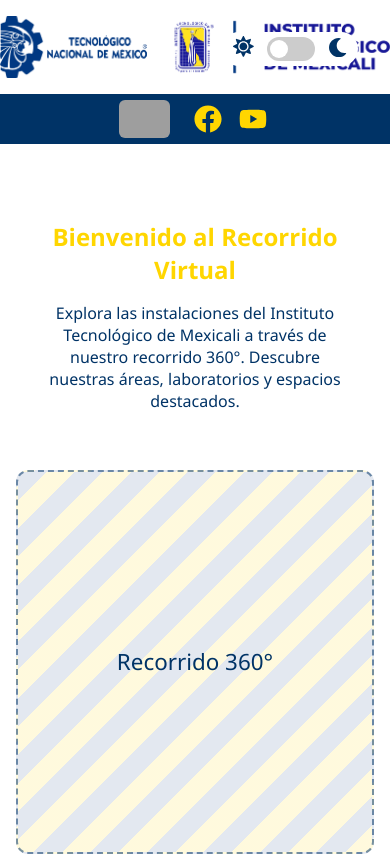
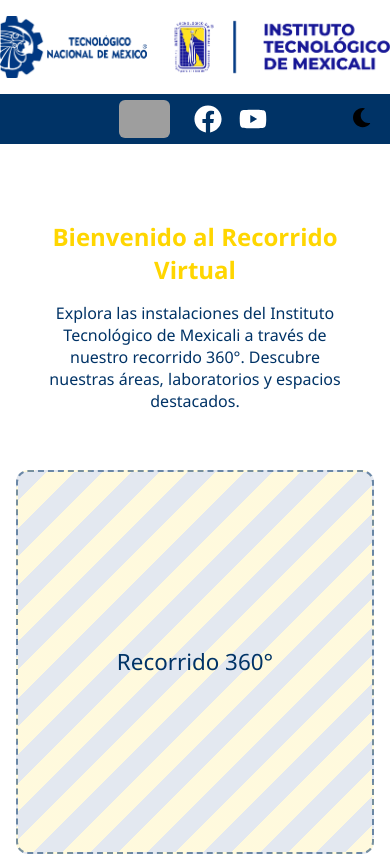
Before and after one commit to JazminHeredia/Recorrido360, a React (Create React App) app: page / in a window 390 px wide. Shown: the top 856 px of the page. Built offline with nearby package versions, Linux system fonts and the light colour scheme; grey boxes are pictures that could not be loaded.

Commit message:
web en movil

```diff
--- a/src/App.css
+++ b/src/App.css
@@ -1,4 +1,5 @@
 /* ...existing code... */
+/* Botón modo oscuro: posición absoluta en desktop, fija en móvil */
 .mode-switch-banner {
   position: absolute;
   top: 18px;
@@ -9,6 +10,32 @@
   padding: 0.2rem 0.7rem;
   display: flex;
   align-items: center;
+}
+
+@media (max-width: 700px) and (orientation: portrait) {
+  .itm-social-navbar {
+    display: flex;
+    align-items: center;
+    justify-content: space-between;
+    position: relative;
+    padding-right: 0.5rem;
+  }
+  .mode-switch-banner {
+    position: static;
+    margin: 0;
+    background: #fff;
+    box-shadow: 0 2px 12px #0002;
+    border-radius: 24px;
+    padding: 0.3rem 1rem;
+    z-index: 10;
+    width: fit-content;
+    order: 2;
+    /* En portrait móvil preferimos ocultarlo para evitar solapamiento */
+    display: none !important;
+  }
+  .itm-social-navbar > *:not(.mode-switch-banner) {
+    order: 1;
+  }
 }
 
 .mode-switch-banner .mode-icon {
@@ -105,6 +132,16 @@
   font-size: 1.5rem;
   text-decoration: none;
 }
+/* placeholder to help locate change */
+/* Force social icons (except the logo image link) to be white in all modes */
+.itm-social-navbar a:not(.itm-social-logo-link) {
+  color: #fff !important;
+}
+.itm-social-navbar a:not(.itm-social-logo-link) svg,
+.itm-social-navbar a:not(.itm-social-logo-link) .react-icon {
+  color: #fff !important;
+  fill: #fff !important;
+}
 .itm-social-navbar a:hover {
   background: #207952;
   color: #003366;
@@ -127,6 +164,10 @@
   .itm-social-navbar {
     gap: 0.7rem;
     padding: 0.3rem 0;
+    /* Necesario para posicionar de forma absoluta el switch móvil sin afectar el flujo */
+    position: relative;
+    /* Permitir que el switch posicionado absolutamente no quede recortado */
+    overflow: visible;
   }
   .itm-social-navbar a {
     width: 34px;
@@ -136,6 +177,147 @@
   .itm-social-logo-link img {
     height: 28px;
   }
+  /* Ocultar el switch del banner en móvil para evitar solapamiento */
+  .mode-switch-banner {
+    display: none;
+  }
+  /* Mostrar switch dentro del navbar (barra azul) en móvil
+     Lo posicionamos de forma absoluta para que no desplace a los demás elementos
+  */
+  .mode-switch-navbar-mobile {
+    display: flex;
+    align-items: center;
+    gap: 0.4rem;
+    position: absolute;
+  /* centrar verticalmente en el borde derecho del navbar -> posición intermedia en móvil */
+  top: 32%;
+    right: 12px;
+    transform: translateY(-50%);
+    background: transparent;
+    border-radius: 16px;
+    /* remove extra padding so the element centers with the social icons */
+    padding: 0;
+    height: 34px;
+    box-sizing: border-box;
+    box-shadow: none;
+    z-index: 15;
+    transition: top 0.12s ease, right 0.12s ease, transform 0.12s ease;
+  }
+}
+
+/* Mobile-only toggle button (moon/sun) replacing the checkbox switch */
+.mode-toggle-button {
+  display: inline-flex;
+  align-items: center;
+  justify-content: center;
+  width: 40px;
+  height: 40px;
+  background: transparent;
+  border: 0;
+  padding: 4px;
+  border-radius: 999px;
+  cursor: pointer;
+  color: inherit;
+}
+.mode-toggle-button:hover {
+  background: rgba(255,255,255,0.06);
+}
+.mode-toggle-button:focus {
+  outline: 2px solid #ffd60055;
+  outline-offset: 2px;
+}
+
+/* Ensure the mobile toggle button icon color adapts to light/dark modes */
+.mode-switch-navbar-mobile .mode-toggle-button .mode-icon {
+  color: #000;
+}
+.dark-mode .mode-switch-navbar-mobile .mode-toggle-button .mode-icon {
+  color: #fff;
+}
+
+/* Match the size and vertical alignment of the social icons on small screens */
+@media (max-width: 700px) {
+  .mode-toggle-button {
+    width: 34px;
+    height: 34px;
+    padding: 0;
+    margin: 0;
+    vertical-align: middle;
+  }
+  .mode-toggle-button .mode-icon {
+    display: inline-flex;
+    align-items: center;
+    justify-content: center;
+    font-size: 1.05rem;
+    line-height: 1;
+  }
+  /* ensure the container is vertically centered relative to navbar icons */
+  .mode-switch-navbar-mobile {
+    top: 32%;
+    transform: translateY(-50%);
+    right: 10px;
+  }
+}
+
+/* Slightly smaller on very narrow screens to avoid crowding */
+@media (max-width: 420px) {
+  .mode-toggle-button {
+    width: 32px;
+    height: 32px;
+  }
+}
+
+/* En pantallas mayores, la versión móvil del switch debe estar oculta */
+.mode-switch-navbar-mobile {
+  display: none;
+}
+
+/* Colores específicos para los iconos dentro del switch en navbar */
+.mode-switch-navbar-mobile .mode-icon {
+  color: #000; /* claro por defecto */
+}
+.dark-mode .mode-switch-navbar-mobile .mode-icon {
+  color: #fff; /* blanco en modo oscuro */
+}
+/* Ensure banner switch is hidden on small screens and navbar mobile switch is visible only on small screens.
+   Also force icon colors to match light/dark modes (black in light, white in dark). */
+@media (max-width: 900px) {
+  /* Hide the banner switch on most small screens to avoid duplication/overlap */
+  .mode-switch-banner {
+    display: none !important;
+  }
+  /* Make sure the mobile navbar switch is shown on small screens */
+  .mode-switch-navbar-mobile {
+    display: flex !important;
+    align-items: center;
+    /* ensure positioned absolutely in the navbar on slightly larger small screens (landscape phones/tablets) */
+    position: absolute !important;
+  top: 32% !important;
+    right: 12px !important;
+    transform: translateY(-50%) !important;
+  }
+  .itm-social-navbar {
+    /* ensure navbar is relative and doesn't clip the absolute switch */
+    position: relative !important;
+    overflow: visible !important;
+  }
+}
+
+/* Default icon color (light mode) */
+.mode-icon {
+  color: #000 !important;
+  transition: color 0.15s ease-in-out;
+}
+
+/* Icons (including social icons in navbar) become white in dark mode */
+.dark-mode .mode-icon {
+  color: #fff !important;
+}
+.itm-social-navbar a {
+  color: #000 !important;
+}
+.dark-mode .itm-social-navbar a {
+  color: #fff !important;
 }
 /* Navbar de redes sociales en el header */
 .itm-header-row {
@@ -164,13 +346,14 @@
   font-size: 1.1rem;
   padding: 0.2rem 0.7rem;
   border-radius: 6px;
+}
 .main-bg {
   min-height: 100vh;
   width: 100vw;
   background: #fff;
   transition: background 0.3s;
 }
-}
+
 
 .dark-mode .main-bg {
   background: #222 !important;
@@ -429,6 +612,8 @@
   margin: 0;
   font-family: 'Segoe UI', 'Arial', sans-serif;
   background: #fff;
+  max-width: 100vw;
+  overflow-x: hidden;
 }
 
 body.dark-mode {
--- a/src/App.js
+++ b/src/App.js
@@ -54,7 +54,24 @@
         <a href="https://www.youtube.com/@tecnmcampusmexicali7369" target="_blank" rel="noopener noreferrer" aria-label="YouTube ITMEXICALI">
           <FaYoutube size={28} />
         </a>
+        {/* Mobile-only mode switch: visible only on small screens via CSS */}
+        <div className="mode-switch mode-switch-navbar-mobile" aria-hidden={false}>
+          {/* Mobile: simple toggle button that shows moon or sun */}
+          <button
+            className="mode-toggle-button"
+            onClick={handleToggle}
+            aria-label={darkMode ? 'Cambiar a modo claro' : 'Cambiar a modo oscuro'}
+            title={darkMode ? 'Modo claro' : 'Modo oscuro'}
+          >
+            <span className="mode-icon" style={{ fontSize: '1.2rem' }}>
+              {darkMode ? <FaSun /> : <FaMoon />}
+            </span>
+          </button>
+        </div>
       </nav>
+  {/* Switch para móvil: se muestra únicamente en pantallas pequeñas dentro de la barra azul */}
+  {/* Se renderiza aquí para evitar solapamientos en móvil; está oculto en escritorio vía CSS */}
+
       <main className="itm-main">
         <section className="itm-description">
           <h2>Bienvenido al Recorrido Virtual</h2>
```
